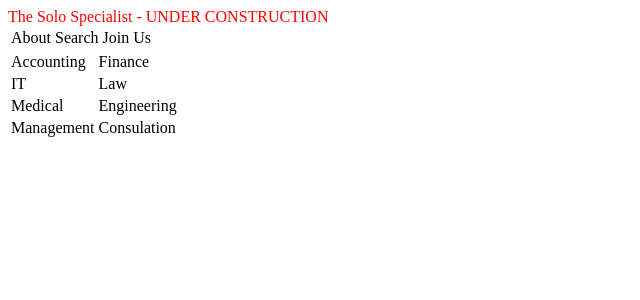
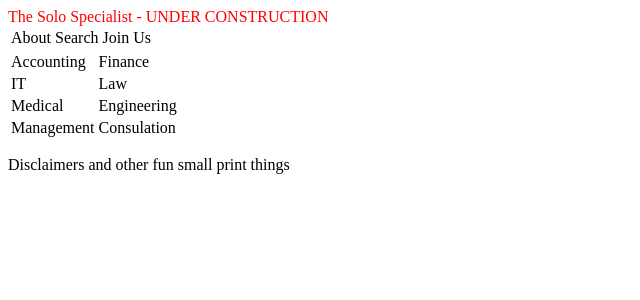
Before and after one commit to Unholyjack/Unholyjack.github.io, a Jekyll site: the page index.html, which Jekyll copies as it is, in a window 1280 px wide. Shown: the top 300 px of the page, without its empty margins (0-640 px from the left). Built offline with Jekyll 4.4.1, drawn with Linux system fonts in a browser that asks for light colours.

Commit message:
Update index.html

```diff
--- a/index.html
+++ b/index.html
@@ -38,5 +38,6 @@
 </body>
   <div class="Disclaimers">
      <footing>
+       <p>Disclaimers and other fun small print things</p>
      </footing>
   </div>
```
